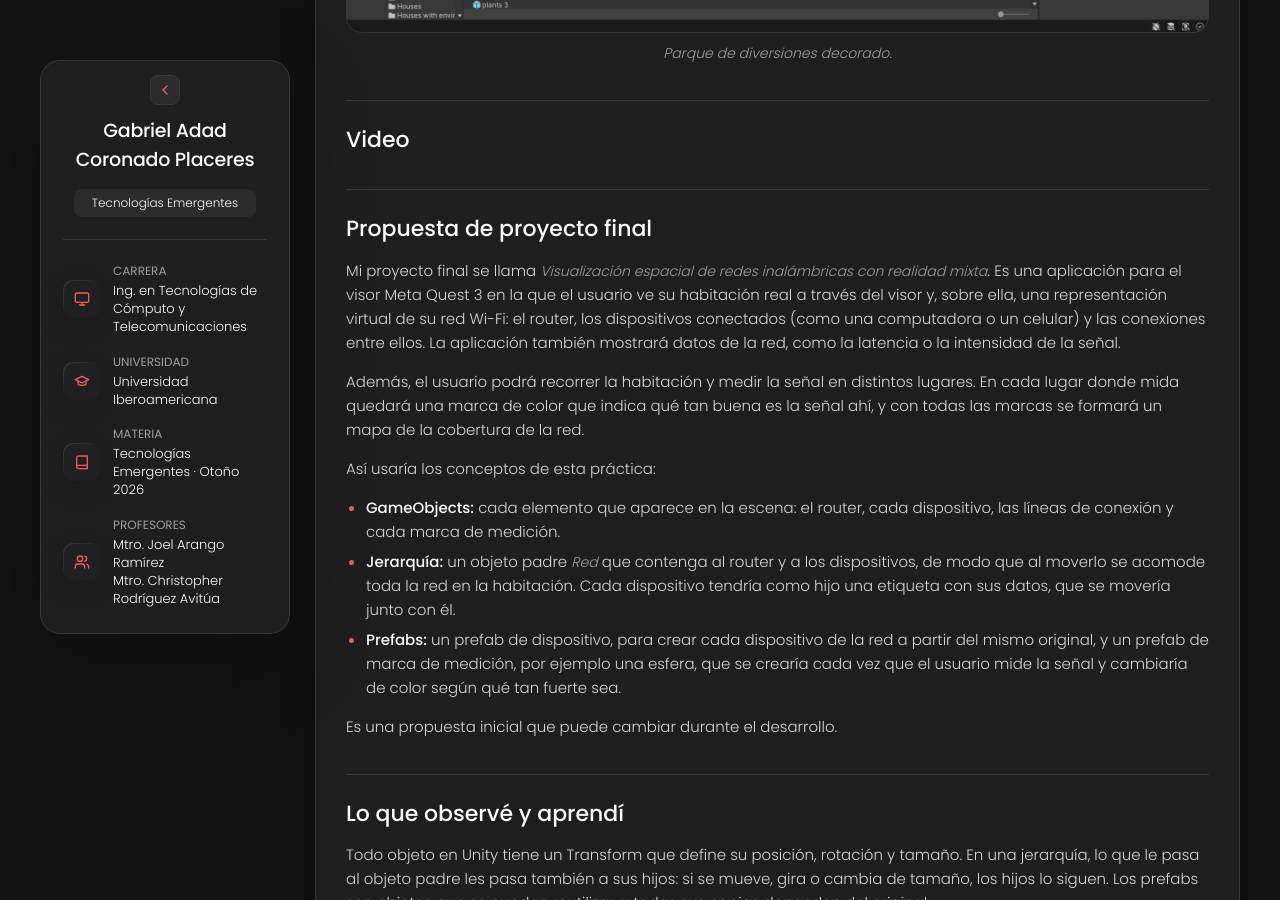
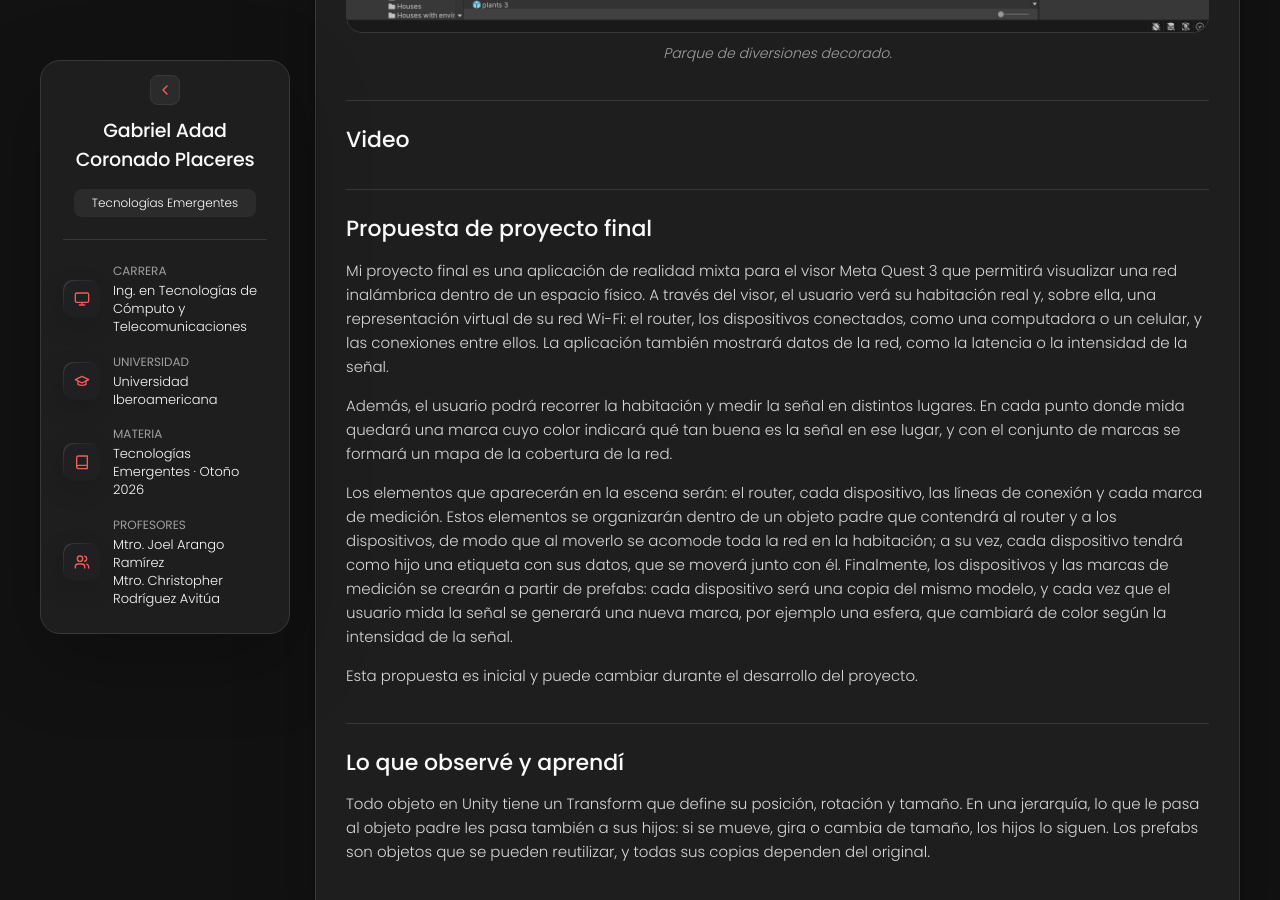
Before and after one commit to gabriel-coronad/tecnologias-emergentes, a Jekyll site: the page built from practicas/practica-1/index.md, in a window 1280 px wide and 900 px high, scrolled down 2047 px. Built offline with Jekyll 4.4.1, drawn with Linux system fonts in a browser that asks for light colours.

Commit message:
Propuesta de proyecto final en prosa y sin nombre de proyecto
Co-Authored-By: Claude Opus 5.5 <noreply@anthropic.com>

```diff
--- a/practicas/practica-1/index.md
+++ b/practicas/practica-1/index.md
@@ -30,17 +30,13 @@ Después decoré el parque con pasto, una fuente, bancas, faroles, botes de basu
 
 ## Propuesta de proyecto final
 
-Mi proyecto final se llama *Visualización espacial de redes inalámbricas con realidad mixta*. Es una aplicación para el visor Meta Quest 3 en la que el usuario ve su habitación real a través del visor y, sobre ella, una representación virtual de su red Wi-Fi: el router, los dispositivos conectados (como una computadora o un celular) y las conexiones entre ellos. La aplicación también mostrará datos de la red, como la latencia o la intensidad de la señal.
+Mi proyecto final es una aplicación de realidad mixta para el visor Meta Quest 3 que permitirá visualizar una red inalámbrica dentro de un espacio físico. A través del visor, el usuario verá su habitación real y, sobre ella, una representación virtual de su red Wi-Fi: el router, los dispositivos conectados, como una computadora o un celular, y las conexiones entre ellos. La aplicación también mostrará datos de la red, como la latencia o la intensidad de la señal.
 
-Además, el usuario podrá recorrer la habitación y medir la señal en distintos lugares. En cada lugar donde mida quedará una marca de color que indica qué tan buena es la señal ahí, y con todas las marcas se formará un mapa de la cobertura de la red.
+Además, el usuario podrá recorrer la habitación y medir la señal en distintos lugares. En cada punto donde mida quedará una marca cuyo color indicará qué tan buena es la señal en ese lugar, y con el conjunto de marcas se formará un mapa de la cobertura de la red.
 
-Así usaría los conceptos de esta práctica:
+Los elementos que aparecerán en la escena serán: el router, cada dispositivo, las líneas de conexión y cada marca de medición. Estos elementos se organizarán dentro de un objeto padre que contendrá al router y a los dispositivos, de modo que al moverlo se acomode toda la red en la habitación; a su vez, cada dispositivo tendrá como hijo una etiqueta con sus datos, que se moverá junto con él. Finalmente, los dispositivos y las marcas de medición se crearán a partir de prefabs: cada dispositivo será una copia del mismo modelo, y cada vez que el usuario mida la señal se generará una nueva marca, por ejemplo una esfera, que cambiará de color según la intensidad de la señal.
 
-- **GameObjects:** cada elemento que aparece en la escena: el router, cada dispositivo, las líneas de conexión y cada marca de medición.
-- **Jerarquía:** un objeto padre *Red* que contenga al router y a los dispositivos, de modo que al moverlo se acomode toda la red en la habitación. Cada dispositivo tendría como hijo una etiqueta con sus datos, que se movería junto con él.
-- **Prefabs:** un prefab de dispositivo, para crear cada dispositivo de la red a partir del mismo original, y un prefab de marca de medición, por ejemplo una esfera, que se crearía cada vez que el usuario mide la señal y cambiaría de color según qué tan fuerte sea.
-
-Es una propuesta inicial que puede cambiar durante el desarrollo.
+Esta propuesta es inicial y puede cambiar durante el desarrollo del proyecto.
 
 ## Lo que observé y aprendí
 
```
Also changed, not shown: index.md (+1 -1 lines), proyecto-final.md (+1 -1 lines).
